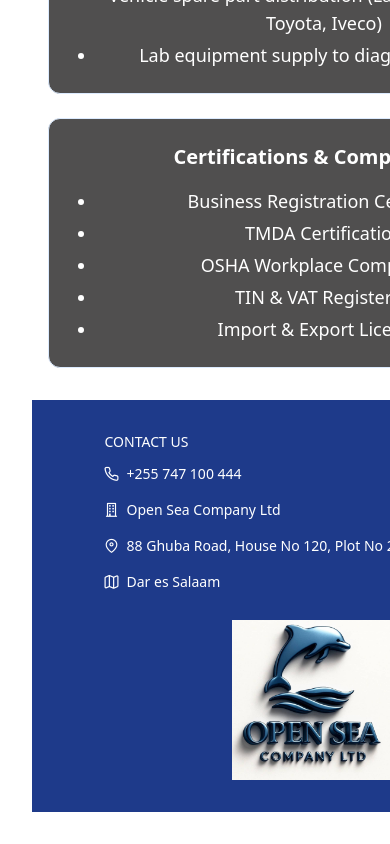
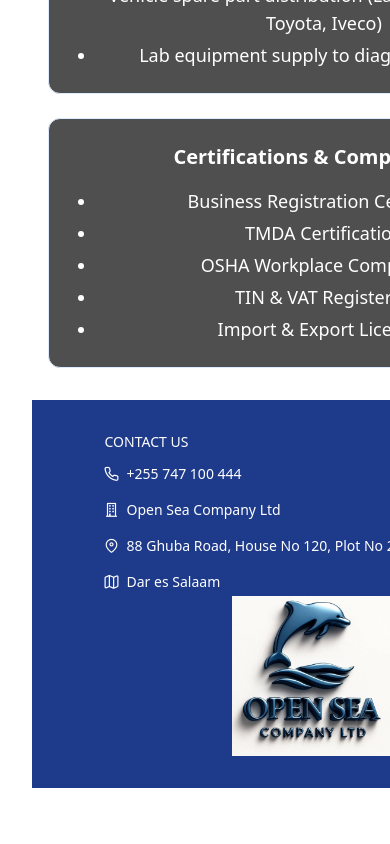
Before and after one commit to nshobairwe/vueProject-Tailwind-primeicon, a Vue app: page / in a window 390 px wide. Shown: the part 3412-4256 px from the top of the page. After the commit the page ends 4232 px from the top, so only its background shows below. Built offline with nearby package versions, Linux system fonts and the light colour scheme.

Commit message:
website v8

```diff
--- a/src/components/TheLastComponent.vue
+++ b/src/components/TheLastComponent.vue
@@ -3,9 +3,8 @@
 </script>
 
 <template>
-
-     <section class="bg-blue-900 text-white py-8 px-4  ">
-    <div class="max-w-screen-xl mx-auto flex flex-col md:flex-row items-center justify-between gap-6">
+  <section class="bg-blue-900 text-white py-8 px-4 w-full">
+    <div class="max-w-screen-xl mx-auto flex flex-col md:flex-row items-center justify-between">
       <!-- Contact Info -->
       <div class="space-y-3 text-sm md:text-base">
         <div class="flex flex-col gap-2 px-9 text-sm md:text-base">
@@ -30,7 +29,6 @@
             <span>Dar es Salaam</span>
           </div>
         </div>
-
       </div>
 
       <!-- Logo -->
@@ -39,5 +37,4 @@
       </div>
     </div>
   </section>
-
 </template>
```
Lines whose indentation alone changed are shown as unchanged.
